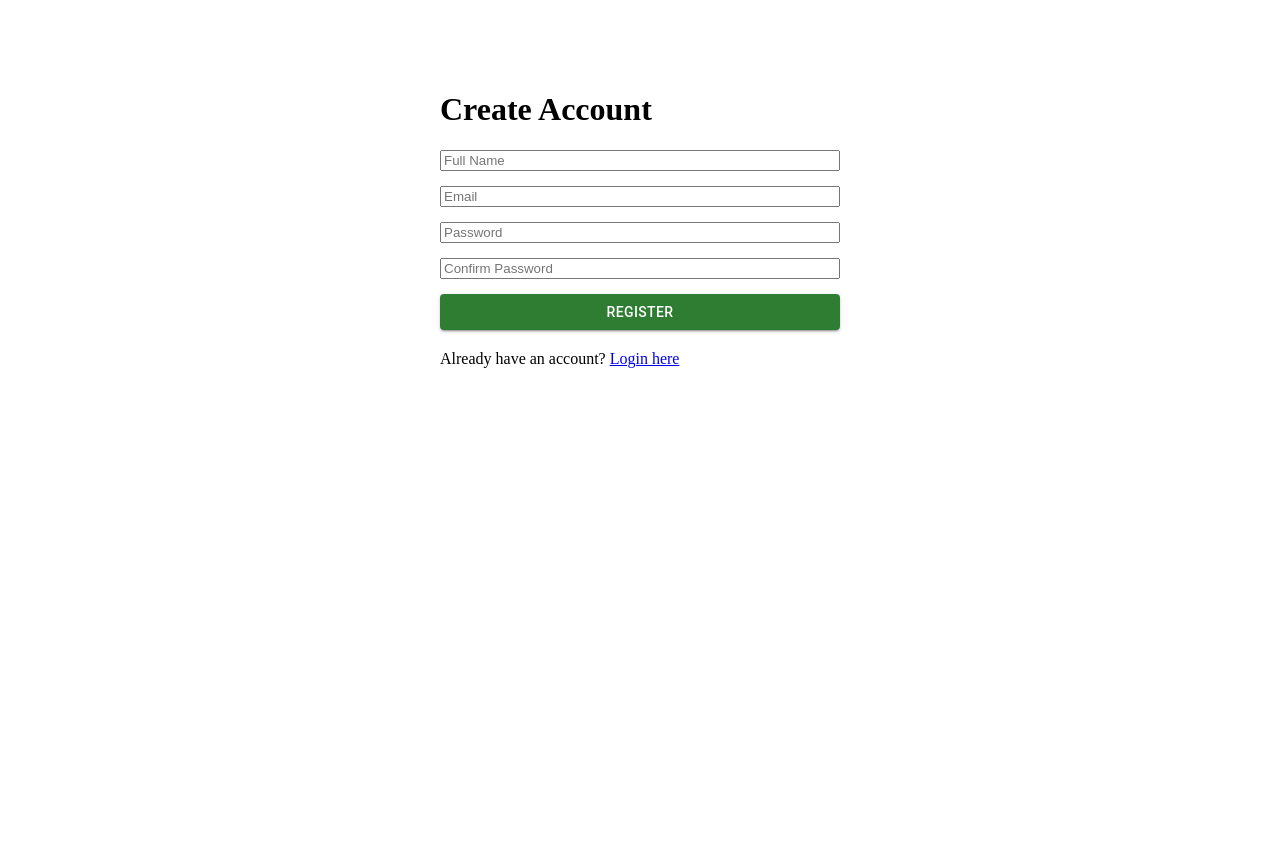
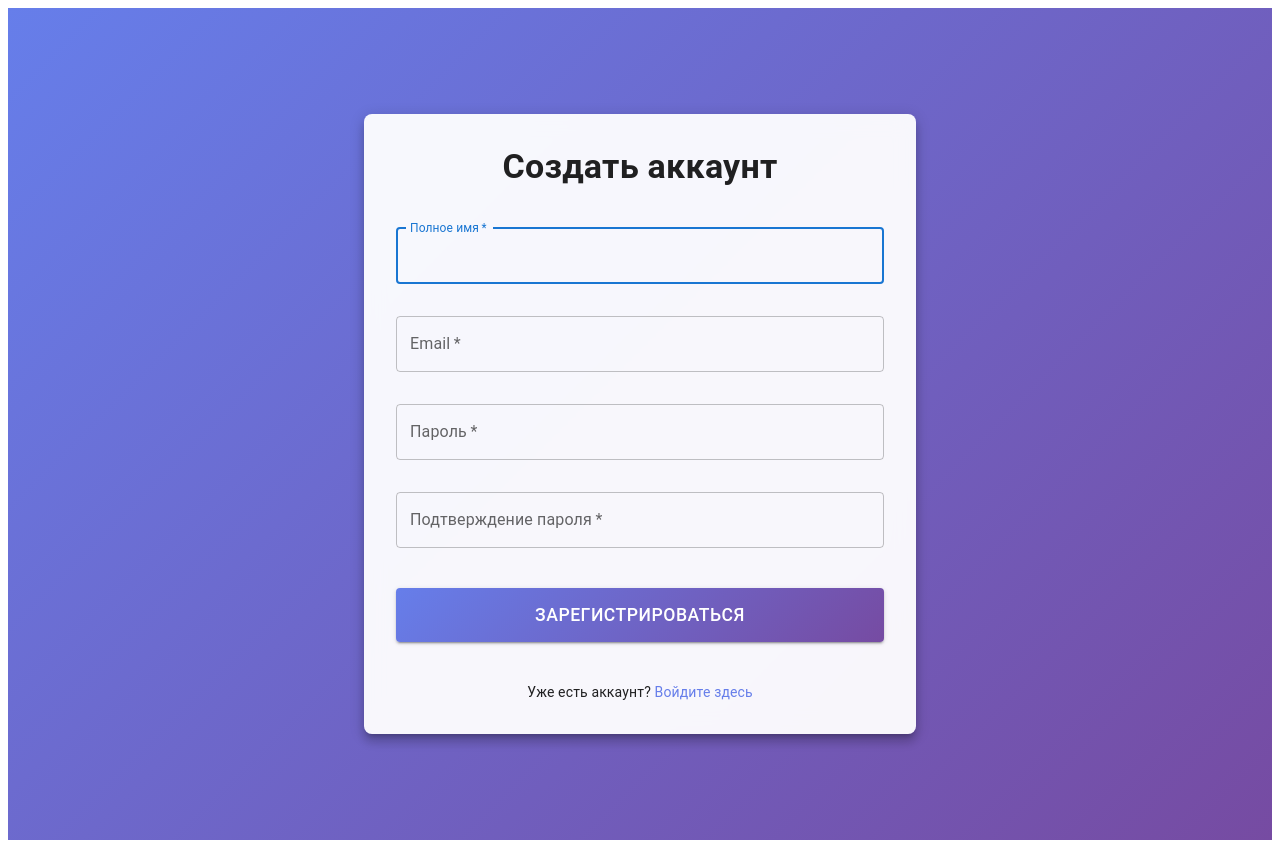
Before and after one commit to From-Sochi/Parser, a Next.js app in the folder avito-parser-app/: page /register in a window 1280 px wide. Before the commit the page ends 800 px from the top, so only its background shows below. Built offline with nearby package versions, Linux system fonts and the light colour scheme.

Commit message:
сделал стили регистрации

```diff
--- a/avito-parser-app/pages/register.js
+++ b/avito-parser-app/pages/register.js
@@ -2,18 +2,27 @@ import { useForm } from 'react-hook-form';
 import { useRouter } from 'next/router';
 import axios from 'axios';
 import Link from 'next/link';
-import Button from '@mui/material/Button';
-
+import {
+    Box,
+    Container,
+    Paper,
+    TextField,
+    Button,
+    Typography,
+    Link as MuiLink,
+    Alert
+} from '@mui/material';
 
 export default function Register() {
-    const { register, handleSubmit, formState: { errors } } = useForm();
+    const { register, handleSubmit, formState: { errors }, watch } = useForm();
     const router = useRouter();
+    const password = watch('password');
 
     const onSubmit = async (data) => {
         try {
             // Проверяем совпадение паролей
             if (data.password !== data.confirmPassword) {
-                alert('Passwords do not match');
+                alert('Пароли не совпадают');
                 return;
             }
 
@@ -27,60 +36,161 @@ export default function Register() {
             localStorage.setItem('user', JSON.stringify(response.data.user));
             router.push('/dashboard');
         } catch (error) {
-            alert('Registration failed: ' + (error.response?.data?.error || error.message));
+            alert('Ошибка регистрации: ' + (error.response?.data?.error || error.message));
         }
     };
 
     return (
-        <div style={{ maxWidth: '400px', margin: '50px auto', padding: '20px' }}>
-            <h1>Create Account</h1>
-            <form onSubmit={handleSubmit(onSubmit)} style={{ display: 'flex', flexDirection: 'column', gap: '15px' }}>
-                <input
-                    {...register('name', { required: 'Name is required' })}
-                    placeholder="Full Name"
+        <Box
+            sx={{
+                minHeight: '100vh',
+                background: 'linear-gradient(135deg, #667eea 0%, #764ba2 100%)',
+                display: 'flex',
+                alignItems: 'center',
+                justifyContent: 'center',
+                padding: 2
+            }}
+        >
+            <Container component="main" maxWidth="sm">
+                <Paper
+                    elevation={8}
+                    sx={{
+                        padding: 4,
+                        display: 'flex',
+                        flexDirection: 'column',
+                        alignItems: 'center',
+                        borderRadius: 2,
+                        background: 'rgba(255, 255, 255, 0.95)',
+                        backdropFilter: 'blur(10px)'
+                    }}
+                >
+                    <Typography component="h1" variant="h4" sx={{ mb: 3, fontWeight: 'bold' }}>
+                        Создать аккаунт
+                    </Typography>
+
+                    <Box
+                        component="form"
+                        onSubmit={handleSubmit(onSubmit)}
+                        sx={{ width: '100%' }}
+                    >
+                        <TextField
+                            {...register('name', { required: 'Имя обязательно' })}
+                            margin="normal"
+                            required
+                            fullWidth
+                            id="name"
+                            label="Полное имя"
+                            name="name"
+                            autoComplete="name"
+                            autoFocus
+                            variant="outlined"
+                            error={!!errors.name}
+                            helperText={errors.name?.message}
+                            sx={{ mb: 2 }}
                         />
-                {errors.name && <span style={{ color: 'red' }}>{errors.name.message}</span>}
 
-                <input
+                        <TextField
                             {...register('email', {
-                        required: 'Email is required',
+                                required: 'Email обязателен',
                                 pattern: {
                                     value: /^\S+@\S+$/i,
-                            message: 'Invalid email address'
+                                    message: 'Некорректный email адрес'
                                 }
                             })}
-                    placeholder="Email"
+                            margin="normal"
+                            required
+                            fullWidth
+                            id="email"
+                            label="Email"
+                            name="email"
+                            autoComplete="email"
+                            variant="outlined"
+                            error={!!errors.email}
+                            helperText={errors.email?.message}
+                            sx={{ mb: 2 }}
                         />
-                {errors.email && <span style={{ color: 'red' }}>{errors.email.message}</span>}
 
-                <input
+                        <TextField
                             {...register('password', {
-                        required: 'Password is required',
+                                required: 'Пароль обязателен',
                                 minLength: {
                                     value: 6,
-                            message: 'Password must be at least 6 characters'
+                                    message: 'Пароль должен содержать минимум 6 символов'
                                 }
                             })}
+                            margin="normal"
+                            required
+                            fullWidth
+                            name="password"
+                            label="Пароль"
                             type="password"
-                    placeholder="Password"
+                            id="password"
+                            autoComplete="new-password"
+                            variant="outlined"
+                            error={!!errors.password}
+                            helperText={errors.password?.message}
+                            sx={{ mb: 2 }}
                         />
-                {errors.password && <span style={{ color: 'red' }}>{errors.password.message}</span>}
 
-                <input
+                        <TextField
                             {...register('confirmPassword', {
-                        required: 'Please confirm your password'
+                                required: 'Подтвердите пароль',
+                                validate: value => value === password || 'Пароли не совпадают'
                             })}
+                            margin="normal"
+                            required
+                            fullWidth
+                            name="confirmPassword"
+                            label="Подтверждение пароля"
                             type="password"
-                    placeholder="Confirm Password"
+                            id="confirmPassword"
+                            autoComplete="new-password"
+                            variant="outlined"
+                            error={!!errors.confirmPassword}
+                            helperText={errors.confirmPassword?.message}
+                            sx={{ mb: 3 }}
                         />
-                {errors.confirmPassword && <span style={{ color: 'red' }}>{errors.confirmPassword.message}</span>}
 
-                <Button variant="contained" color="success" type="submit">Register</Button>
-            </form>
+                        <Button
+                            type="submit"
+                            fullWidth
+                            variant="contained"
+                            size="large"
+                            sx={{
+                                mt: 2,
+                                mb: 2,
+                                py: 1.5,
+                                fontSize: '1.1rem',
+                                background: 'linear-gradient(135deg, #667eea 0%, #764ba2 100%)',
+                                '&:hover': {
+                                    background: 'linear-gradient(135deg, #5a6fd8 0%, #6a4190 100%)'
+                                }
+                            }}
+                        >
+                            Зарегистрироваться
+                        </Button>
 
-            <p style={{ marginTop: '20px' }}>
-                Already have an account? <Link href="/login">Login here</Link>
-            </p>
-        </div>
+                        <Box sx={{ textAlign: 'center', mt: 3 }}>
+                            <Typography variant="body2">
+                                Уже есть аккаунт?{' '}
+                                <MuiLink
+                                    component={Link}
+                                    href="/login"
+                                    sx={{
+                                        color: '#667eea',
+                                        textDecoration: 'none',
+                                        '&:hover': {
+                                            textDecoration: 'underline'
+                                        }
+                                    }}
+                                >
+                                    Войдите здесь
+                                </MuiLink>
+                            </Typography>
+                        </Box>
+                    </Box>
+                </Paper>
+            </Container>
+        </Box>
     );
 }
```
Lines whose indentation alone changed are shown as unchanged.
